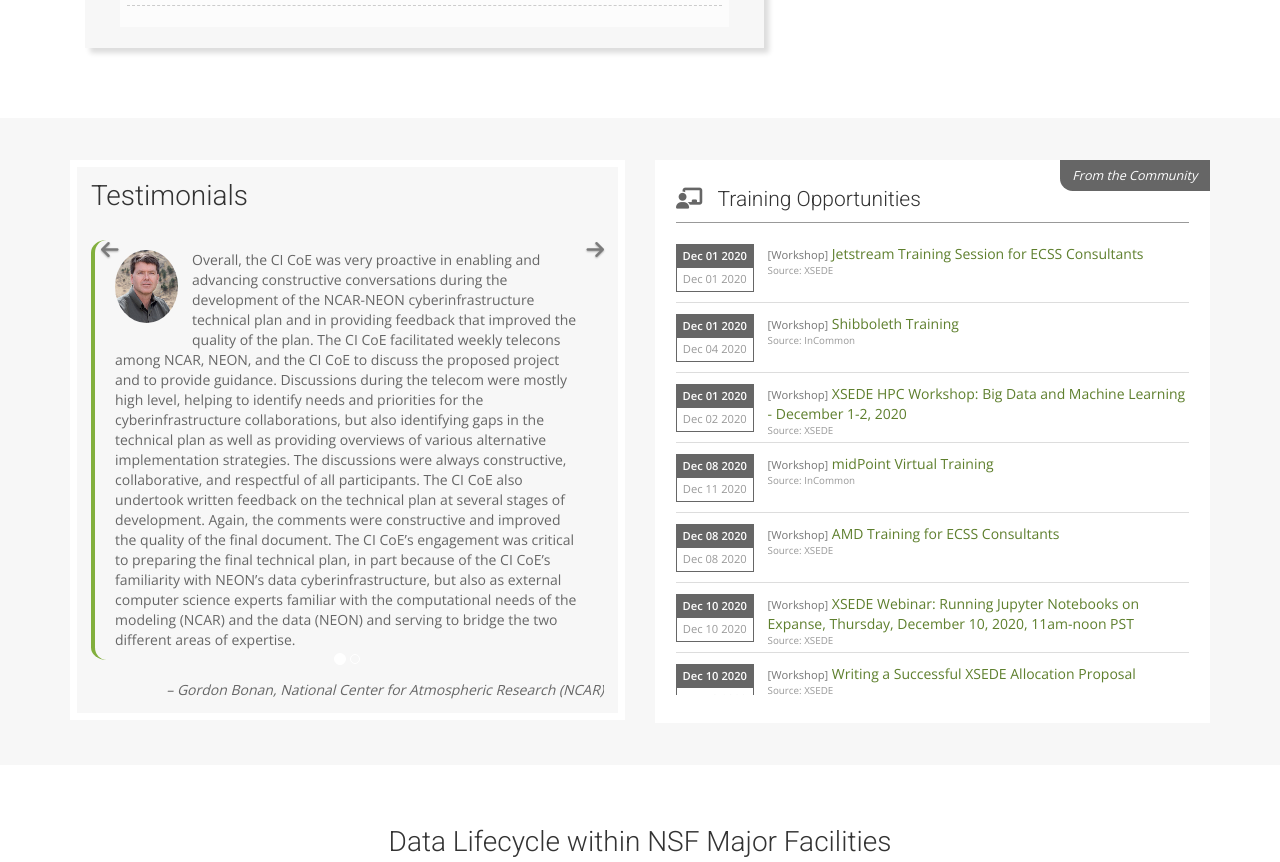
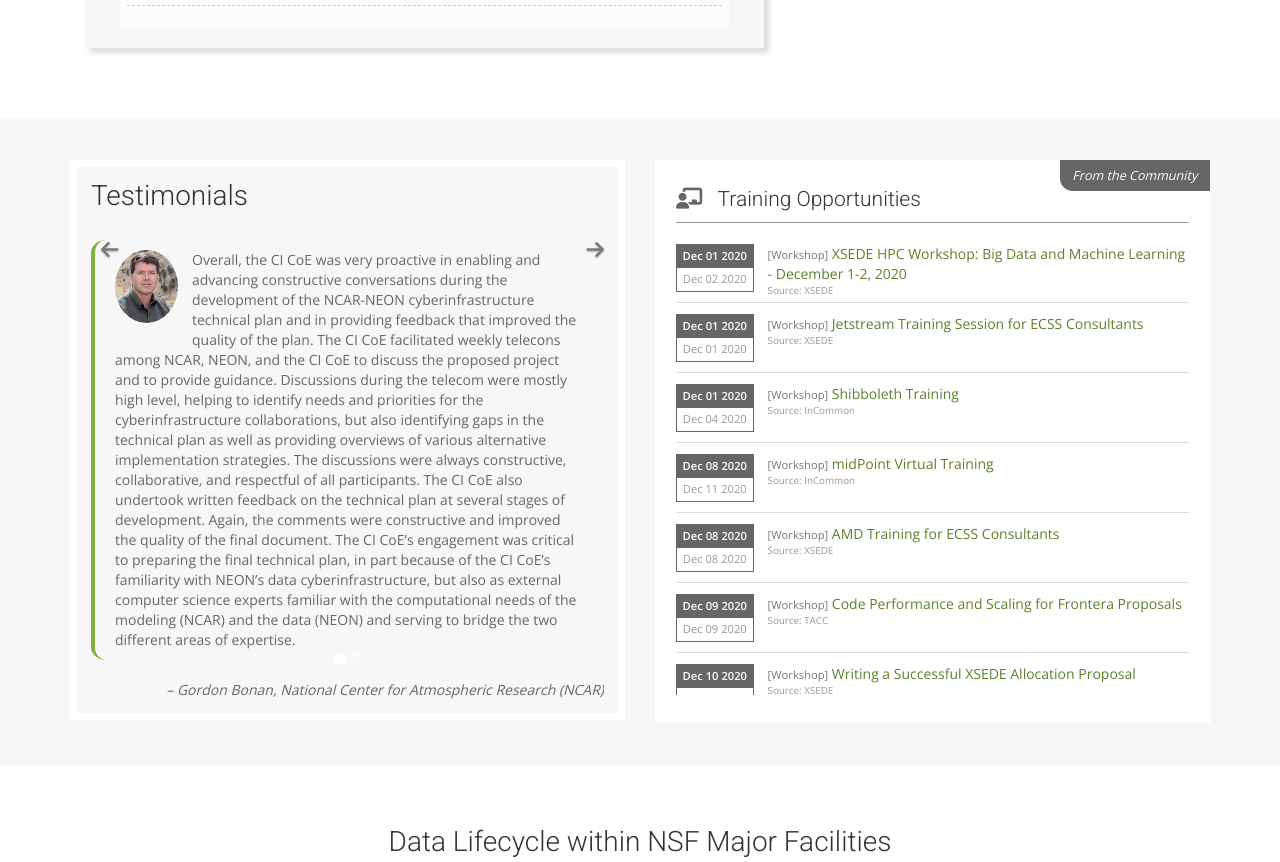
Before and after one commit to cicoe/cicoe.github.io, a Jekyll site: the page built from index.html, in a window 1280 px wide, cut to the strip 923-1785 px from the top of the page. Built offline with Jekyll 4.4.1, drawn with Linux system fonts in a browser that asks for light colours; nearby versions of some CDN libraries; some web fonts are replaced; comment, search, counter and statistics services are not loaded.

Commit message:
updated training events

```diff
--- a/_data/training_opportunities.yml
+++ b/_data/training_opportunities.yml
@@ -1,3 +1,10 @@
+- categroy: Workshop
+  end_date: December 02, 2020
+  source: XSEDE
+  start_date: December 01, 2020
+  time: ''
+  title: 'XSEDE HPC Workshop: Big Data and Machine Learning - December 1-2, 2020'
+  website: "https://www.xsede.org/web/xup/course-calendar/-/training-user/class/2236/session/3897/register"
 - categroy: Workshop
   end_date: December 01, 2020
   source: XSEDE
@@ -13,13 +20,6 @@
   title: Shibboleth Training
   website: "https://incommon.org/academy/shibboleth/"
 - categroy: Workshop
-  end_date: December 02, 2020
-  source: XSEDE
-  start_date: December 01, 2020
-  time: ''
-  title: 'XSEDE HPC Workshop: Big Data and Machine Learning - December 1-2, 2020'
-  website: "https://www.xsede.org/web/xup/course-calendar/-/training-user/class/2236/session/3897/register"
-- categroy: Workshop
   end_date: December 11, 2020
   source: InCommon
   start_date: December 08, 2020
@@ -34,6 +34,20 @@
   title: AMD Training for ECSS Consultants
   website: "https://www.xsede.org/web/xup/course-calendar/-/training-user/class/2235/session/3896/register"
 - categroy: Workshop
+  end_date: December 09, 2020
+  source: TACC
+  start_date: December 09, 2020
+  time: ''
+  title: Code Performance and Scaling for Frontera Proposals
+  website: "https://learn.tacc.utexas.edu/course/view.php?id=104"
+- categroy: Workshop
+  end_date: December 10, 2020
+  source: XSEDE
+  start_date: December 10, 2020
+  time: ''
+  title: Writing a Successful XSEDE Allocation Proposal
+  website: "https://www.xsede.org/web/xup/course-calendar/-/training-user/class/594/session/3898/register"
+- categroy: Workshop
   end_date: December 10, 2020
   source: XSEDE
   start_date: December 10, 2020
@@ -41,13 +55,6 @@
   title: 'XSEDE Webinar: Running Jupyter Notebooks on Expanse, Thursday, December
     10, 2020, 11am-noon PST'
   website: "https://www.xsede.org/web/xup/course-calendar/-/training-user/class/2200/session/3861/register"
-- categroy: Workshop
-  end_date: December 10, 2020
-  source: XSEDE
-  start_date: December 10, 2020
-  time: ''
-  title: Writing a Successful XSEDE Allocation Proposal
-  website: "https://www.xsede.org/web/xup/course-calendar/-/training-user/class/594/session/3898/register"
 - categroy: Workshop
   end_date: February 02, 2021
   source: TACC
```
